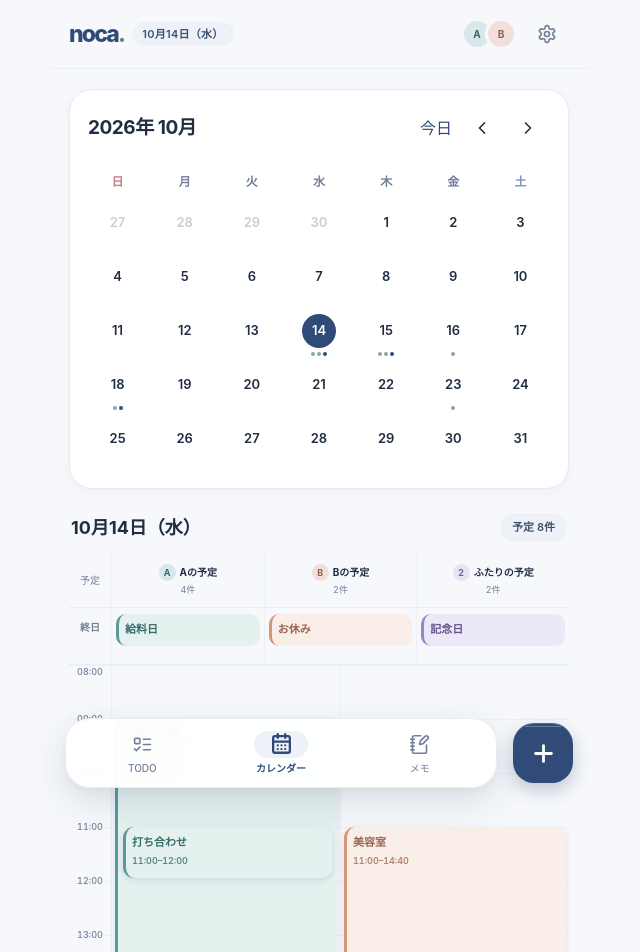
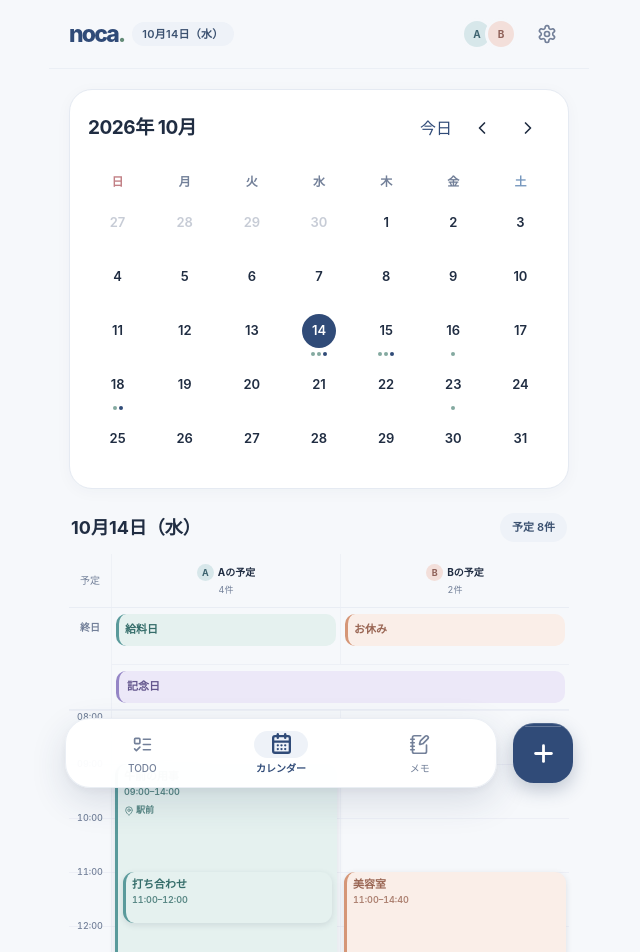
Before and after one commit to ShunsukeOta/noca, a React (Vite) app: page /calendar in a window 1280 px wide. Shown: the top 952 px of the page, without its empty margins (321-961 px from the left). Built offline with nearby package versions, Linux system fonts and the light colour scheme.

Commit message:
fix(calendar): two-column all-day shared bar, readable nested labels and compact events

```diff
--- a/src/components/calendar-day-timeline.tsx
+++ b/src/components/calendar-day-timeline.tsx
@@ -5,16 +5,16 @@ import { type CalendarEvent, type Task } from "@/app/mock-data"
 import { cn } from "@/lib/utils"
 
 type EventOwner = CalendarEvent["by"]
-const PEOPLE: { id: EventOwner; label: string; avatar: string }[] = [
+const PEOPLE = [
   { id: "A", label: "Aの予定", avatar: "A" },
-  { id: "B", label: "Bの予定", avatar: "B" },
-  { id: "both", label: "ふたりの予定", avatar: "2" }
-]
+  { id: "B", label: "Bの予定", avatar: "B" }
+] as const
 
 const HOUR_HEIGHT = 54
 const MINUTE_HEIGHT = HOUR_HEIGHT / 60
 const timeGrid = "grid-cols-[42px_minmax(0,1fr)_minmax(0,1fr)]"
-const allDayGrid = "grid-cols-[42px_minmax(0,1fr)_minmax(0,1fr)_minmax(0,1fr)]"
+const allDayGrid = timeGrid
+const MIN_BLOCK_PX = 36
 
 function minutes(time: string) {
   const [hour, minute] = time.split(":").map(Number)
@@ -26,6 +26,8 @@ type TimedBlock = {
   start: number
   end: number
   depth: number
+  labelTop: number
+  labelSpace: number
 }
 
 /** Within overlapping groups, paint longer appointments first, shorter ones
@@ -33,7 +35,7 @@ type TimedBlock = {
 function layoutBlocks(events: CalendarEvent[]): TimedBlock[] {
   const items = events.filter(event => event.time).map(event => {
     const start = minutes(event.time!)
-    return { event, start, end: event.endTime ? minutes(event.endTime) : Math.min(start + 60, 1440), depth: 0 }
+    return { event, start, end: event.endTime ? minutes(event.endTime) : Math.min(start + 60, 1440), depth: 0, labelTop: 5, labelSpace: 999 }
   }).sort((a, b) => a.start - b.start || b.end - a.end)
 
   const groups: TimedBlock[][] = []
@@ -63,6 +65,30 @@ function layoutBlocks(events: CalendarEvent[]): TimedBlock[] {
       ).reduce((depth, other) => Math.max(depth, other.depth + 1), 0))
       placed.push(block)
     })
+    // Keep the title of a long appointment outside intervals covered by
+    // smaller, foreground appointments. Use rendered heights (not just actual
+    // duration) because 5-minute appointments have a readable min-height.
+    for (const block of ordered) {
+      const boundaries = placed.filter(item =>
+        item.depth > block.depth && item.start < block.end && block.start < item.end
+      ).map(item => ({
+        start: Math.max(block.start, item.start),
+        end: Math.min(block.end, item.start + Math.max(item.end - item.start, MIN_BLOCK_PX / MINUTE_HEIGHT))
+      })).sort((a, b) => a.start - b.start)
+      let cursor = block.start
+      let best = { start: block.start, end: block.start }
+      for (const covered of boundaries) {
+        if (covered.start > cursor && covered.start - cursor > best.end - best.start) {
+          best = { start: cursor, end: covered.start }
+        }
+        cursor = Math.max(cursor, covered.end)
+      }
+      if (block.end - cursor > best.end - best.start) best = { start: cursor, end: block.end }
+      block.labelTop = Math.max(5, (best.start - block.start) * MINUTE_HEIGHT + 5)
+      block.labelSpace = (best.end - best.start) * MINUTE_HEIGHT
+      // Very short appointments still have a readable single-line chip.
+      if (block.end - block.start < 45) block.labelTop = 5
+    }
     return ordered
   })
 }
@@ -102,11 +128,12 @@ export function CalendarDayTimeline({ events, todos, onEditEvent, onEditTodo, on
   const eventsFor = (owner: EventOwner, timedOnly = false) =>
     events.filter(event => event.by === owner && (timedOnly ? Boolean(event.time) : !event.time))
 
-  const timedBlock = ({ event, start, end, depth }: TimedBlock, owner: EventOwner, shared = false) => {
+  const timedBlock = ({ event, start, end, depth, labelTop, labelSpace }: TimedBlock, owner: EventOwner, shared = false) => {
     if (!timeRange) return null
     const top = (start - timeRange.firstHour * 60) * MINUTE_HEIGHT
-    const height = Math.min(Math.max(34, (end - start) * MINUTE_HEIGHT - 3), timeRange.height - top - 2)
+    const height = Math.min(Math.max(MIN_BLOCK_PX, (end - start) * MINUTE_HEIGHT - 3), timeRange.height - top - 2)
     const inset = 3 + depth * 8
+    const short = height < 49 || labelSpace < 43
     const style: CSSProperties = {
       top,
       height,
@@ -114,12 +141,17 @@ export function CalendarDayTimeline({ events, todos, onEditEvent, onEditTodo, on
       right: 3 + depth * 5,
       zIndex: 10 + depth
     }
+    const displayedTop = Math.min(labelTop, Math.max(4, height - (short ? 22 : 39)))
     return (
       <motion.button key={event.id} type="button" onClick={() => onEditEvent(event.id)}
         aria-label={event.title + "を編集"}
+        title={event.title + " " + event.time + (event.endTime ? "–" + event.endTime : "")}
         data-calendar-event={event.id}
         data-owner={owner}
         data-depth={depth}
+        data-label-top={displayedTop}
+        data-label-space={Math.round(labelSpace)}
+        data-compact={short}
         data-start={event.time} data-end={event.endTime ?? ""}
         initial={reduceMotion ? false : { opacity: 0, scale: 0.97 }}
         animate={{ opacity: 1, scale: 1 }}
@@ -127,19 +159,28 @@ export function CalendarDayTimeline({ events, todos, onEditEvent, onEditTodo, on
         transition={{ duration: reduceMotion ? 0 : 0.19 }}
         style={style}
         className={cn(
-          "pointer-events-auto absolute flex min-w-0 flex-col overflow-hidden rounded-[11px] border-l-[3px] px-1.5 py-2 text-left shadow-[0_2px_6px_rgba(30,50,70,.12)] focus-visible:outline-none focus-visible:ring-2 focus-visible:ring-ring",
+          "pointer-events-auto absolute block min-w-0 overflow-hidden rounded-[11px] border-l-[3px] text-left shadow-[0_2px_6px_rgba(30,50,70,.12)] focus-visible:outline-none focus-visible:ring-2 focus-visible:ring-ring",
           ownerTone[owner],
           shared && "shadow-[0_4px_12px_rgba(76,61,113,.17)]"
         )}>
-        <span className="line-clamp-3 break-words text-[11px] font-bold leading-snug">{event.title}</span>
-        <span className="mt-1 block w-full truncate text-[9px] font-semibold tabular-nums opacity-80">
-          {event.time}{event.endTime ? "–" + event.endTime : ""}
+        <span data-testid={"event-label-" + event.id}
+          className="absolute inset-x-1.5 flex min-w-0 flex-col text-[11px] font-bold"
+          style={{ top: displayedTop }}>
+          <span className={cn("block min-w-0 break-words text-[11px] font-bold leading-[14px]",
+            short ? "truncate" : "line-clamp-3")}>
+            {event.title}
+          </span>
+          {!short && (
+            <span className="mt-0.5 block w-full truncate text-[9px] font-semibold tabular-nums opacity-80">
+              {event.time}{event.endTime ? "–" + event.endTime : ""}
+            </span>
+          )}
+          {!short && event.address && height > 100 && labelSpace > 80 && (
+            <span className="mt-1.5 flex items-start gap-0.5 text-[9px] leading-tight opacity-80">
+              <MapPin className="mt-0.5 size-2.5 shrink-0" /><span className="line-clamp-2">{event.address}</span>
+            </span>
+          )}
         </span>
-        {event.address && height > 80 && (
-          <span className="mt-2 flex items-start gap-0.5 text-[9px] leading-tight opacity-80">
-            <MapPin className="mt-0.5 size-2.5 shrink-0" /><span className="line-clamp-2">{event.address}</span>
-          </span>
-        )}
       </motion.button>
     )
   }
@@ -153,7 +194,7 @@ export function CalendarDayTimeline({ events, todos, onEditEvent, onEditTodo, on
             <div key={person.id} data-testid={"person-header-" + person.id}
               className="flex min-h-[53px] min-w-0 flex-col items-center justify-center gap-0.5 border-l border-border/50 px-0.5">
               <span className="flex min-w-0 items-center justify-center gap-1">
-                <span className={cn("size-[17px] shrink-0 items-center justify-center rounded-full text-[9px] font-bold", person.id === "both" ? "hidden min-[375px]:flex" : "flex", ownerAvatar[person.id])}>
+                <span className={cn("flex size-[17px] shrink-0 items-center justify-center rounded-full text-[9px] font-bold", ownerAvatar[person.id])}>
                   {person.avatar}
                 </span>
                 <span className="truncate text-[10px] font-bold">{person.label}</span>
@@ -166,7 +207,8 @@ export function CalendarDayTimeline({ events, todos, onEditEvent, onEditTodo, on
         </div>
 
         <div className={cn("grid border-b border-border/70", allDayGrid)} data-testid="all-day-strip">
-          <span className="self-start pt-3 text-center text-[10px] font-semibold text-muted-foreground">終日</span>
+          <span className={cn("self-start pt-3 text-center text-[10px] font-semibold text-muted-foreground",
+            eventsFor("both").length > 0 && "row-span-2")}>終日</span>
           {PEOPLE.map(person => {
             const allDayEvents = eventsFor(person.id)
             return (
@@ -187,6 +229,22 @@ export function CalendarDayTimeline({ events, todos, onEditEvent, onEditTodo, on
               </div>
             )
           })}
+          <div data-testid="all-day-both"
+            className={cn("col-start-2 col-span-2 min-w-0 border-l border-t border-border/50 px-1 py-1.5",
+              eventsFor("both").length === 0 && "hidden")}>
+            <div className="flex flex-col gap-1">
+              {eventsFor("both").map(event => (
+                <button key={event.id} type="button" onClick={() => onEditEvent(event.id)}
+                  aria-label={event.title + "を編集"} data-calendar-event={event.id} data-owner={event.by}
+                  className={cn(
+                    "min-h-8 w-full rounded-[10px] border-l-[3px] px-2 py-1.5 text-left text-[11px] font-bold leading-snug",
+                    ownerTone.both
+                  )}>
+                  <span className="block break-words text-[11px] font-bold leading-snug">{event.title}</span>
+                </button>
+              ))}
+            </div>
+          </div>
         </div>
 
         {timeRange ? (
```
Also changed, not shown: 2 other files (tests, documents, lock files or other folders).
